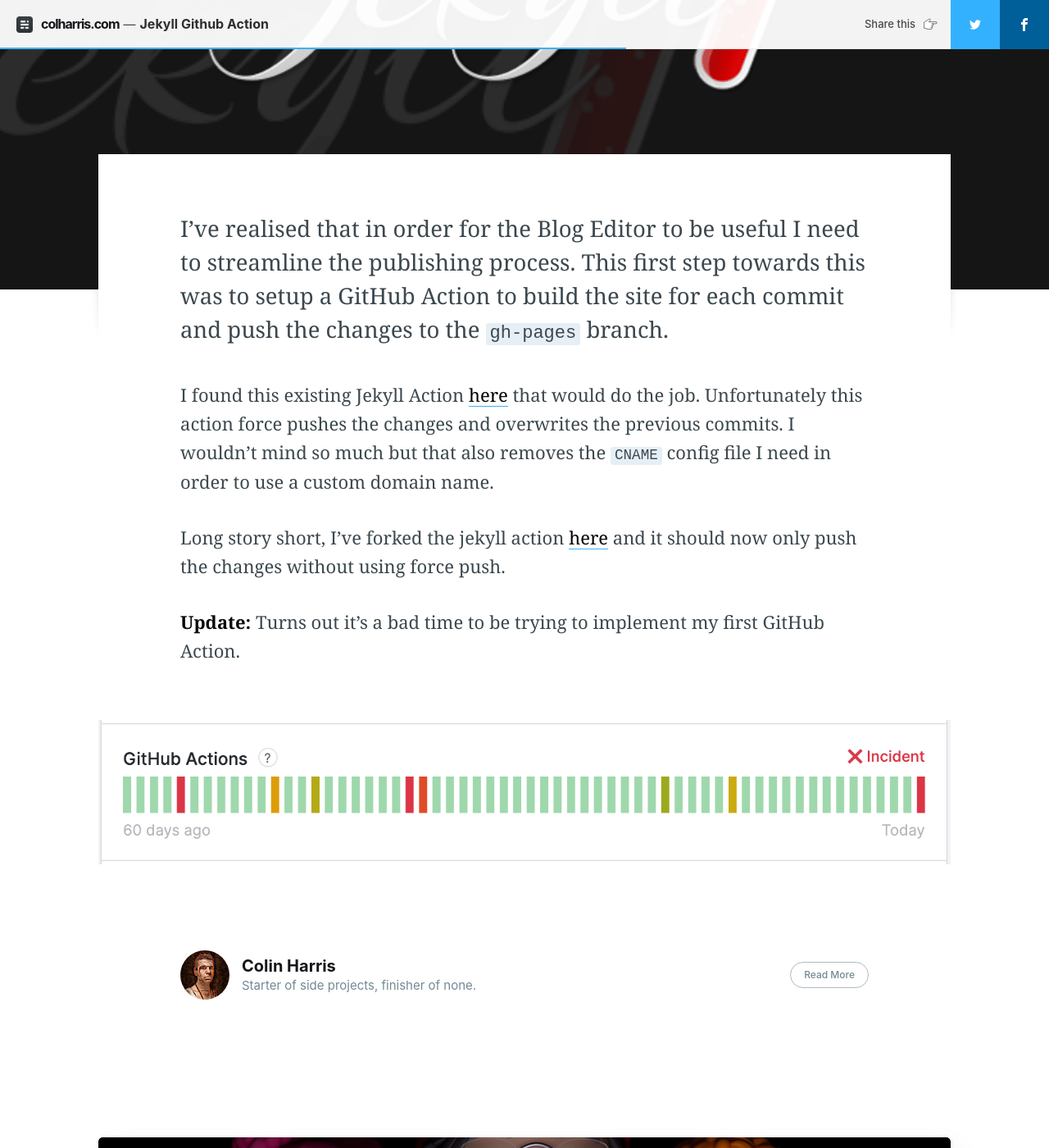
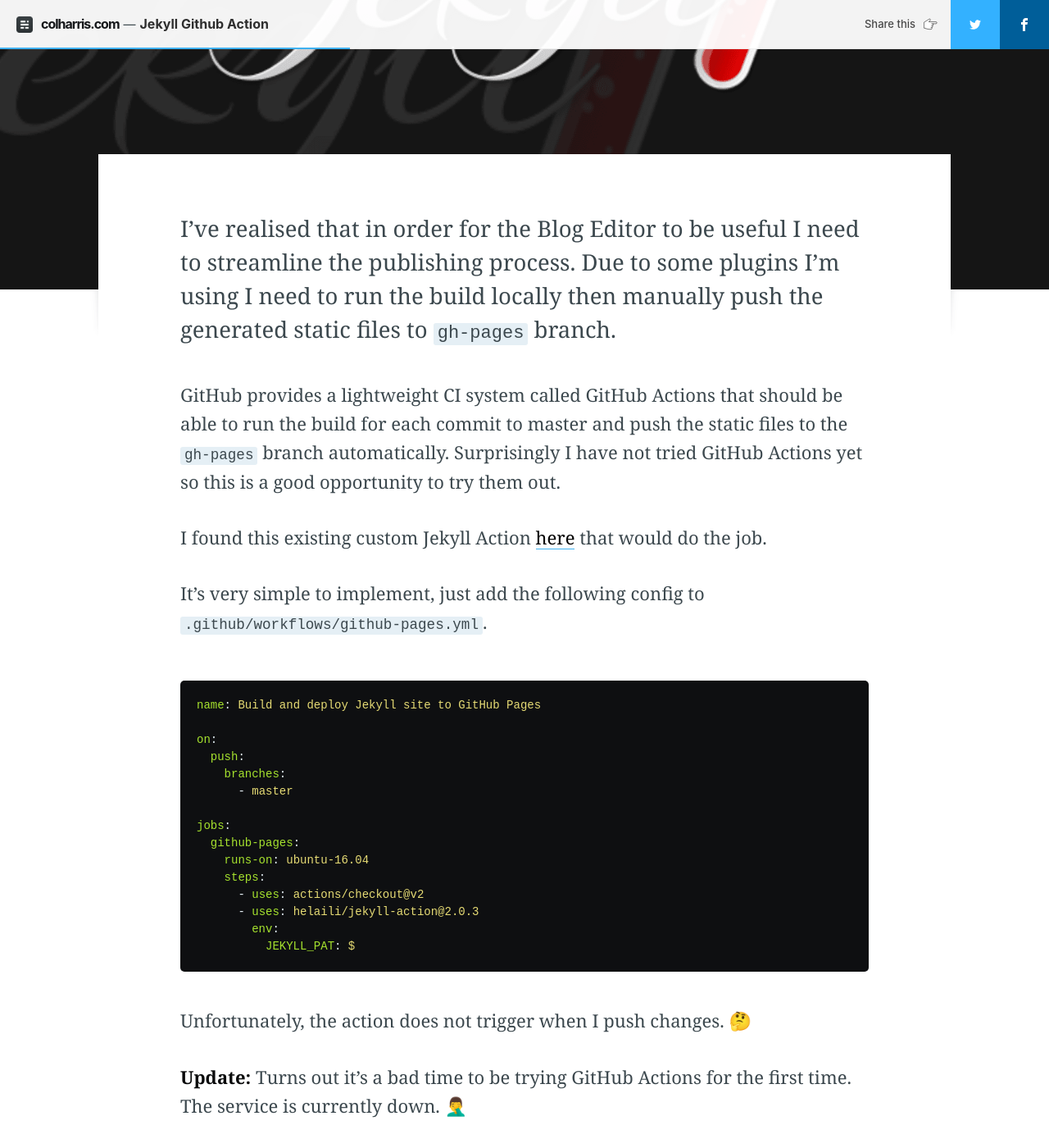
Before and after one commit to col/colharris.com, a Jekyll site: the page built from _posts/2020-06-28-jekyll-action.md, in a window 1280 px wide and 1400 px high, scrolled down 709 px. Shown: the whole window at 82% size. Built offline with Jekyll 4.4.1, drawn with Linux system fonts in a browser that asks for light colours; nearby versions of some CDN libraries; comment, search, counter and statistics services are not loaded; some of the changed text lies outside the part shown.

Commit message:
Update jekyll action post (again)

````diff
--- a/_posts/2020-06-28-jekyll-action.md
+++ b/_posts/2020-06-28-jekyll-action.md
@@ -5,23 +5,53 @@
 cover: assets/images/posts/jekyll-action.png
 title: "Jekyll Github Action"
 date: 2020-06-28 18:15:00
-tags: [Jekyll GitHub BlogEditor]
+tags:
+  - Tip
+  - Jekyll
+  - GitHub
+  - BlogEditor
 class: post-template
 subclass: 'post'
 author: col
 ---
 
-I've realised that in order for the Blog Editor to be useful I need to streamline the publishing process. This first
-step towards this was to setup a GitHub Action to build the site for each commit and push the changes to the `gh-pages`
+I've realised that in order for the Blog Editor to be useful I need to streamline the publishing process. Due to some
+plugins I'm using I need to run the build locally then manually push the generated static files to `gh-pages`
 branch.
 
-I found this existing Jekyll Action [here](https://github.com/helaili/jekyll-action) that would do the job.
-Unfortunately this action force pushes the changes and overwrites the previous commits. I wouldn't mind so much but
-that also removes the `CNAME` config file I need in order to use a custom domain name.
+GitHub provides a lightweight CI system called GitHub Actions that should be able to run the build for each
+commit to master and push the static files to the `gh-pages` branch automatically. Surprisingly I have not tried GitHub
+Actions yet so this is a good opportunity to try them out.
 
-Long story short, I've forked the jekyll action [here](https://github.com/col/jekyll-action) and it should now only push
-the changes without using force push.
+I found this existing custom Jekyll Action [here](https://github.com/helaili/jekyll-action) that would do the job.
 
-**Update:** Turns out it's a bad time to be trying to implement my first GitHub Action.️
+It's very simple to implement, just add the following config to `.github/workflows/github-pages.yml`.
+
+```yaml
+name: Build and deploy Jekyll site to GitHub Pages
+
+on:
+  push:
+    branches:
+      - master
+
+jobs:
+  github-pages:
+    runs-on: ubuntu-16.04
+    steps:
+      - uses: actions/checkout@v2
+      - uses: helaili/jekyll-action@2.0.3
+        env:
+          JEKYLL_PAT: ${{ secrets.JEKYLL_PAT }}
+```
+
+
+Unfortunately, the action does not trigger when I push changes. 🤔
+
+**Update:** Turns out it's a bad time to be trying GitHub Actions for the first time. The service is currently down. 🤦‍♂️
 
 ![GitHub Actions Incident](assets/images/posts/jekyll-action-outage.png)
+
+**Update 2:** The service is back up! The build action now gets triggered as expected and working perfectly.
+
+![GitHub Actions Success](assets/images/posts/jekyll-action-success.png)
````
Also changed, not shown: _posts/2020-06-20-why.md (+2 -1 lines), _posts/2020-06-21-elixir-local-config.md (+3 -1 lines), _posts/2020-06-25-blog-editor-app.md (+4 -1 lines), assets/images/posts/jekyll-action-success.png (added).
